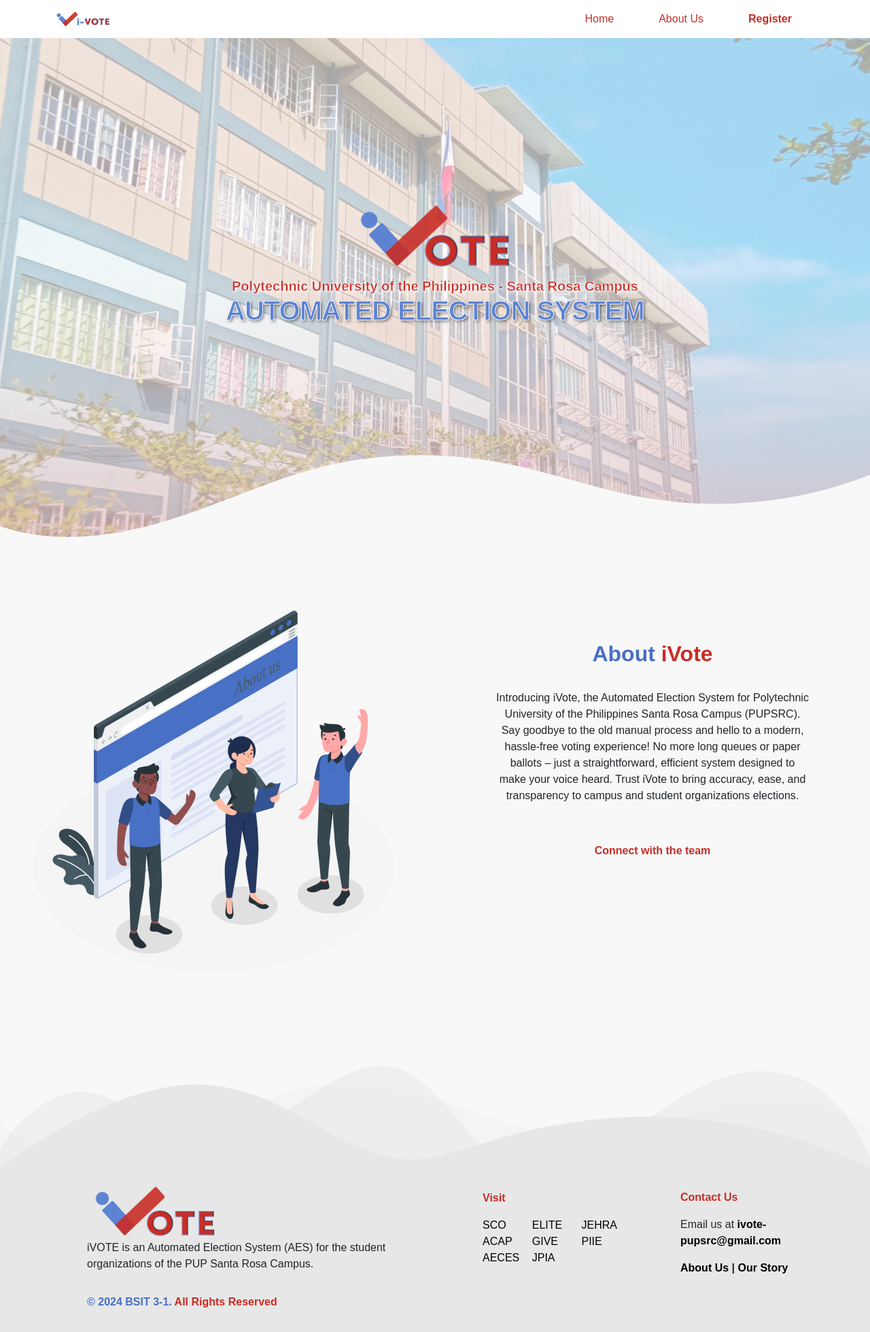
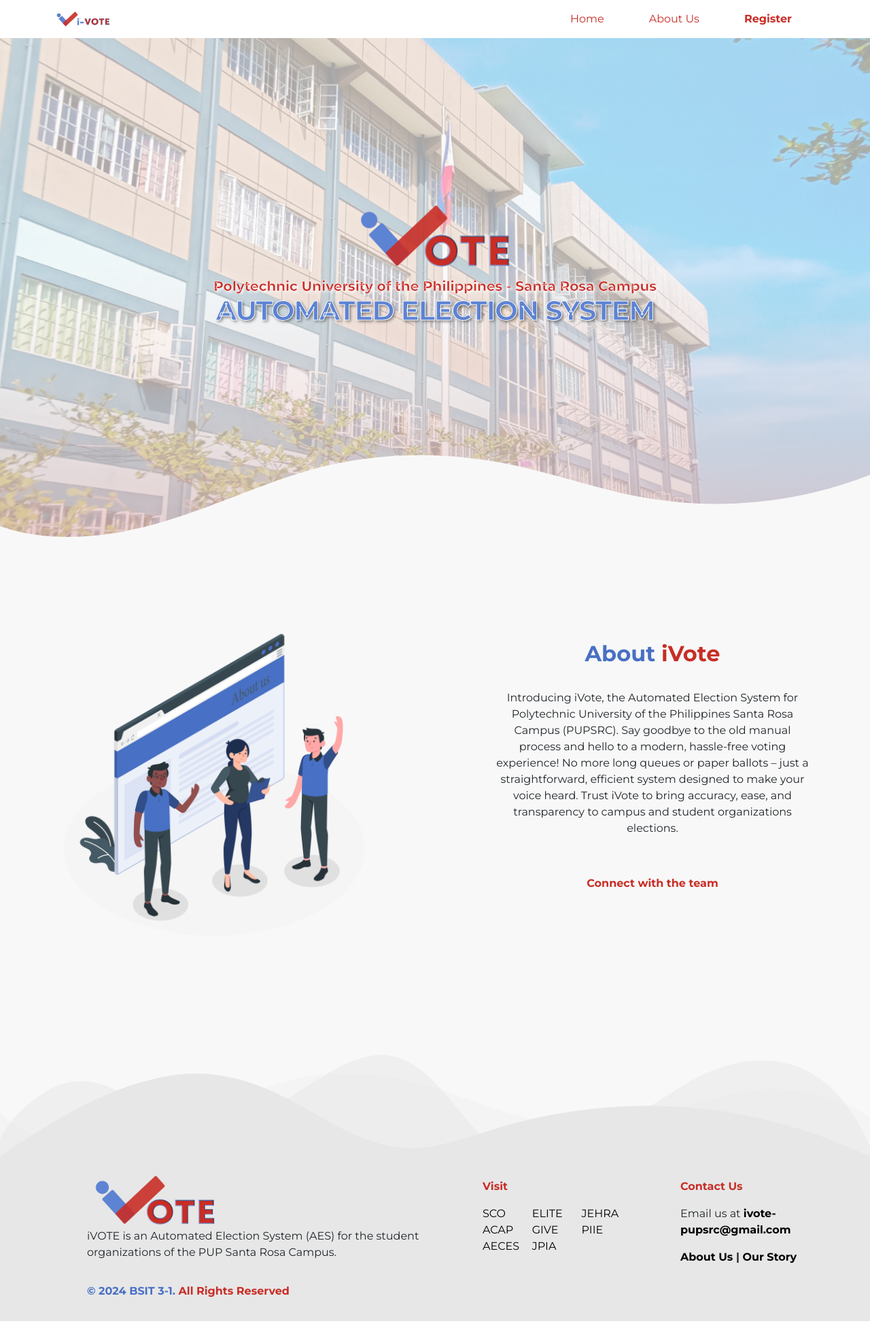
Before and after one commit to BSIT-3-1-APPDEV/PUPSRC-AutomatedElectionSystem, a PHP site: page /about-us.php in a window 1280 px wide. Shown: the whole page at 68% size. Run offline with PHP 8.4, Linux system fonts and the light colour scheme; some libraries are stand-ins or nearby versions.

Commit message:
style: updated about us page and landing page

```diff
--- a/src/about-us.php
+++ b/src/about-us.php
@@ -19,6 +19,12 @@ SessionManager::checkUserRoleAndRedirect();
   <link rel="stylesheet" href="styles/dist/landing.css">
   <link rel="icon" href="images/resc/ivote-favicon.png" type="image/x-icon">
   <title>PUP Automated Election System</title>
+
+
+  <!-- Montserrat Font -->
+  <link rel="preconnect" href="https://fonts.googleapis.com">
+  <link rel="preconnect" href="https://fonts.gstatic.com" crossorigin>
+  <link href="https://fonts.googleapis.com/css2?family=Montserrat:ital,wght@0,100..900;1,100..900&display=swap" rel="stylesheet">
 </head>
 
 <body id="index-body">
@@ -35,7 +41,7 @@ SessionManager::checkUserRoleAndRedirect();
             <a class="nav-link" href="landing-page.php">Home</a>
           </li>
           <li class="nav-item">
-            <a class="nav-link" href="#">About Us</a>
+            <a class="nav-link" href="about-us.php">About Us</a>
           </li>
           <li class="nav-item">
             <a class="nav-link active" href="#">Register</a>
@@ -65,11 +71,11 @@ SessionManager::checkUserRoleAndRedirect();
   </section>
 
   <!-- Normal section -->
-  <section>
+  <section id="normal-section">
     <div class="container-fluid ">
       <div class="row">
         <div class="col col-md-6 about-us">
-          <img src="images/resc/about us.png" alt="">
+          <img src="images/resc/icons/about us.png" alt="about us icon" class="about-us-icon">
         </div>
         <div class="col col-md-6 about-us-body">
           <h2 class="landing-organization-title"><span class="hello-text">About</span> iVote</h2>
@@ -150,6 +156,19 @@ SessionManager::checkUserRoleAndRedirect();
     window.addEventListener('load', updateText);
     window.addEventListener('resize', updateText);
   </script>
+
+
+  <script>
+    // Wait for the document to finish loading
+    document.addEventListener("DOMContentLoaded", function() {
+      // Get the element to scroll to
+      var normalSection = document.getElementById("normal-section");
+      // Scroll to the element
+      normalSection.scrollIntoView();
+    });
+  </script>
+
+
 </body>
 
 </html>
--- a/src/landing-page.php
+++ b/src/landing-page.php
@@ -19,6 +19,12 @@ SessionManager::checkUserRoleAndRedirect();
   <link rel="stylesheet" href="styles/dist/landing.css">
   <link rel="icon" href="images/resc/ivote-favicon.png" type="image/x-icon">
   <title>PUP Automated Election System</title>
+
+
+  <!-- Montserrat Font -->
+  <link rel="preconnect" href="https://fonts.googleapis.com">
+  <link rel="preconnect" href="https://fonts.gstatic.com" crossorigin>
+  <link href="https://fonts.googleapis.com/css2?family=Montserrat:ital,wght@0,100..900;1,100..900&display=swap" rel="stylesheet">
 </head>
 
 <body id="index-body">
```
